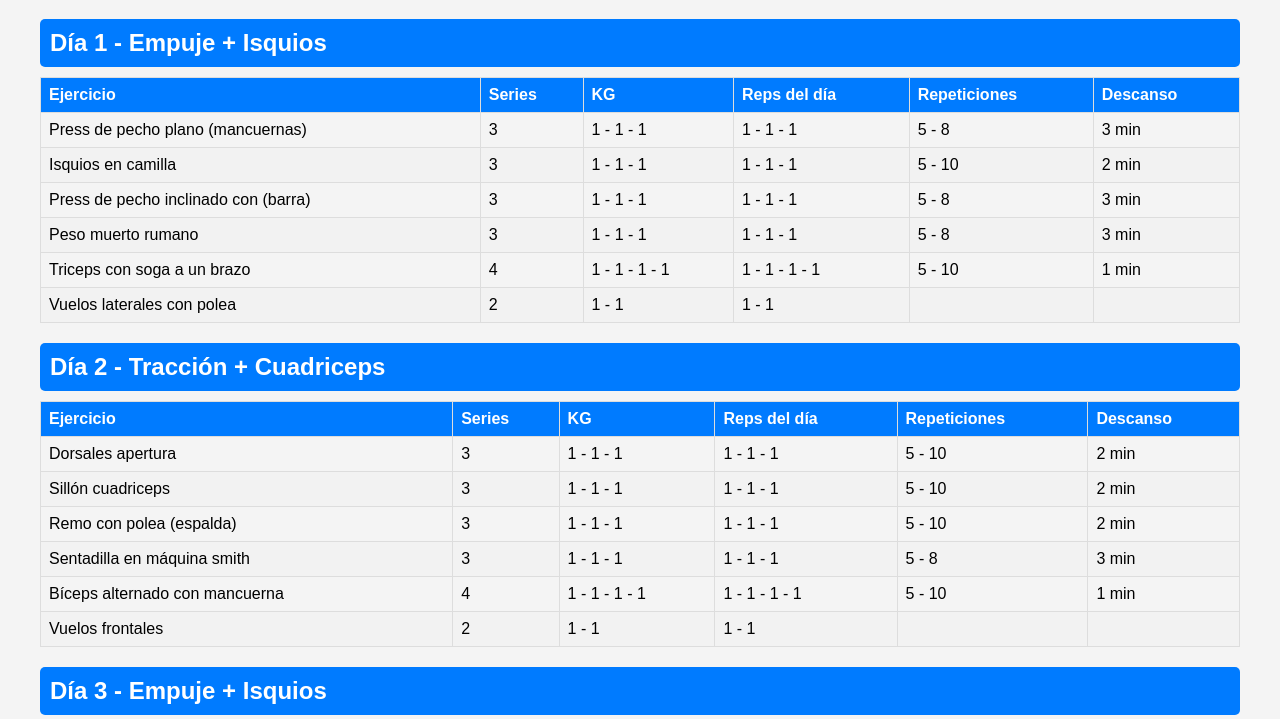
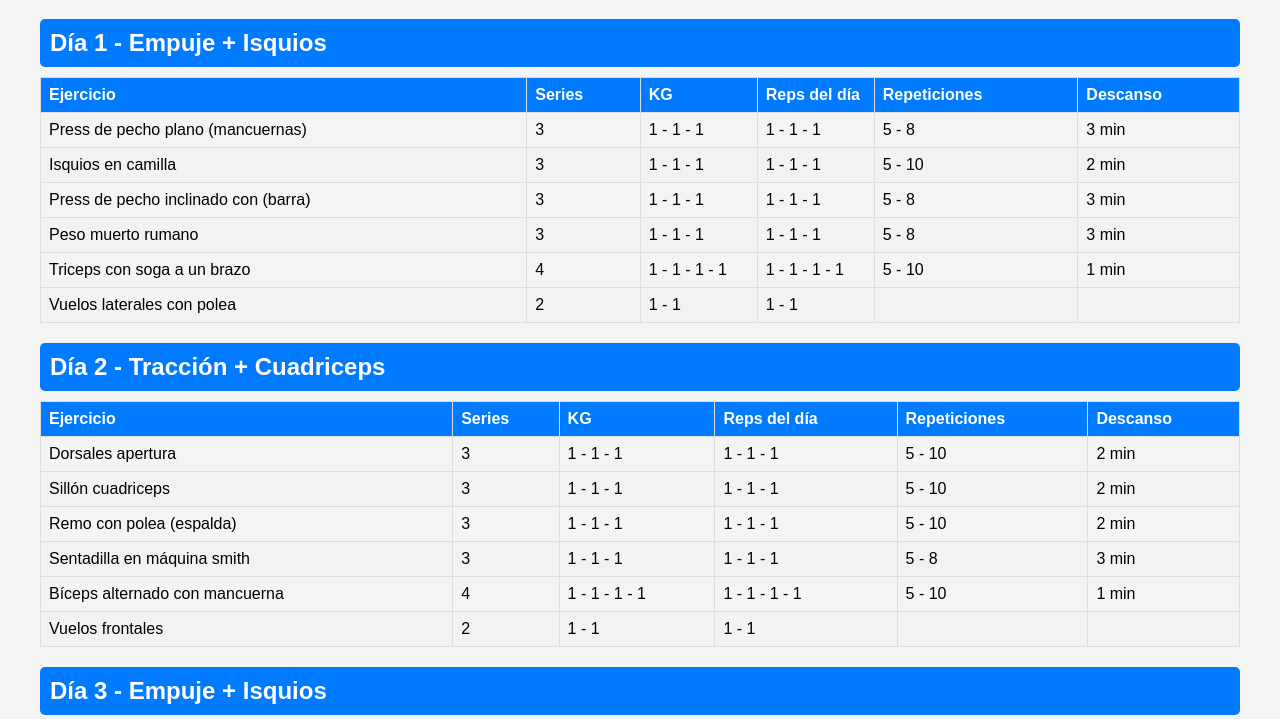
Before and after one commit to brianberduc/Entrenamiento, a plain HTML site: page index.html in a window 1280 px wide. Shown: the part 81-800 px from the top of the page. Drawn offline with Linux system fonts and the light colour scheme.

Commit message:
prueba de ancho

```diff
--- a/index.html
+++ b/index.html
@@ -17,8 +17,8 @@
                     <tr>
                         <th>Ejercicio</th>
                         <th>Series</th>
-                        <th>KG</th>
-                        <th>Reps del día</th>
+                        <th class="fixed-width">KG</th>
+                        <th class="fixed-width">Reps del día</th>
                         <th>Repeticiones</th>
                         <th>Descanso</th>
                     </tr>
@@ -27,8 +27,8 @@
                     <tr>
                         <td contenteditable="true">Press de pecho plano (mancuernas)</td>
                         <td contenteditable="true">3</td>
-                        <td contenteditable="true">1 - 1 - 1</td>
-                        <td contenteditable="true">1 - 1 - 1</td>
+                        <td contenteditable="true" class="fixed-width">1 - 1 - 1</td>
+                        <td contenteditable="true" class="fixed-width">1 - 1 - 1</td>
                         <td contenteditable="true">5 - 8</td>
                         <td contenteditable="true">3 min</td>
                     </tr>
--- a/styles.css
+++ b/styles.css
@@ -51,3 +51,10 @@ tr:nth-child(even) {
 td[contenteditable="true"]:focus {
     background-color: #e0e0e0;
 }
+/* Estilo para columnas con ancho fijo */
+.fixed-width {
+    width: 100px; /* Ajusta el ancho según tus necesidades */
+    white-space: nowrap; /* Evita el ajuste de texto en múltiples líneas */
+    overflow: hidden; /* Oculta el contenido que se desborde */
+    text-overflow: ellipsis; /* Muestra puntos suspensivos si el contenido es demasiado largo */
+}
```
